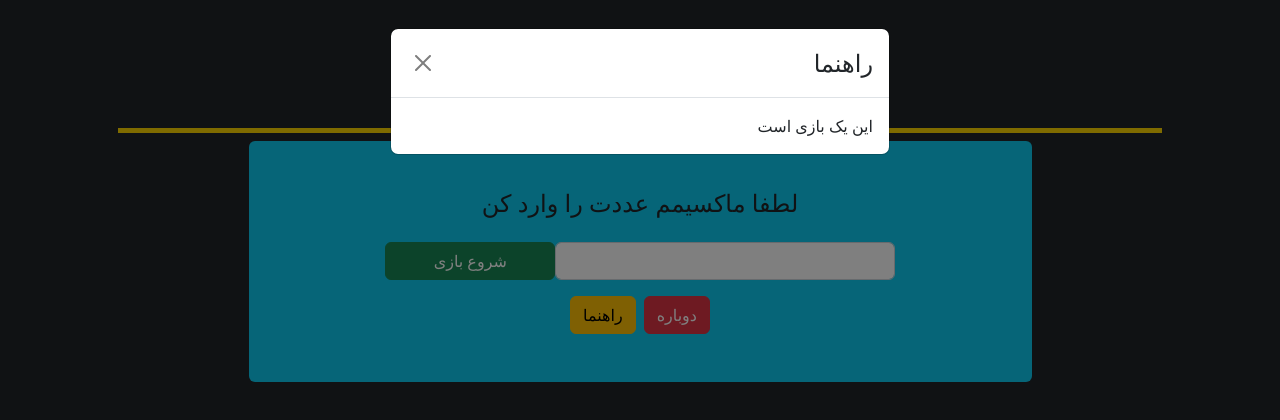
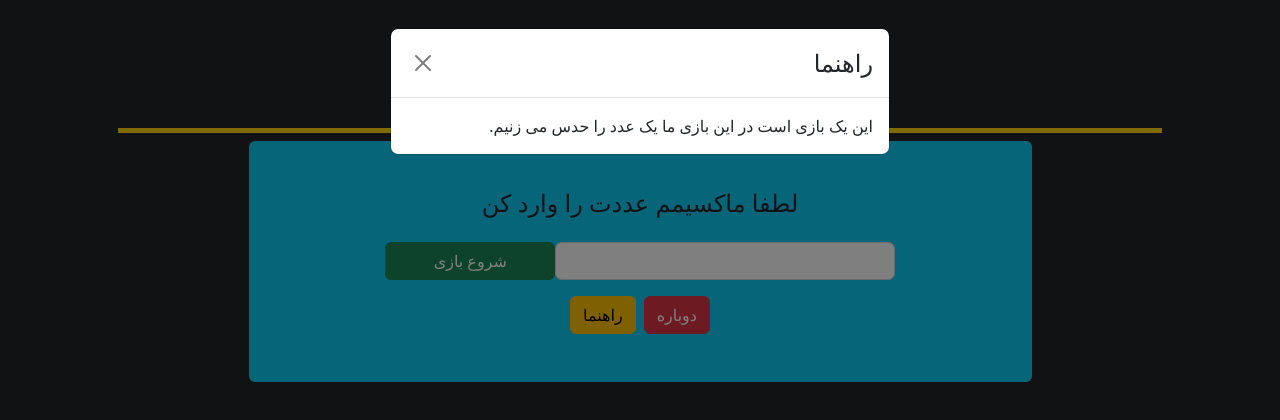
Before and after one commit to AmirProgrammer1388/check, a plain HTML site: page index.html in a window 1280 px wide. Both pictures are taken after a click on the button "راهنما". Drawn offline with Linux system fonts and the light colour scheme.

Commit message:
change modal in index.html

```diff
--- a/index.html
+++ b/index.html
@@ -74,7 +74,7 @@
 
                         <!-- Modal body -->
                         <div class="modal-body">
-                            این یک بازی است
+                            این یک بازی است در این بازی ما یک عدد را حدس می زنیم.
                         </div>
                         <!--
                         Modal footer
```
